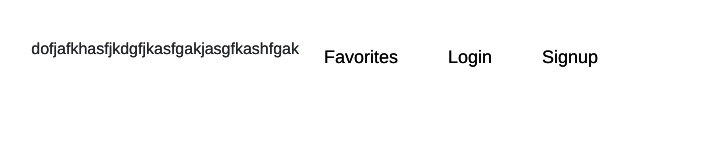
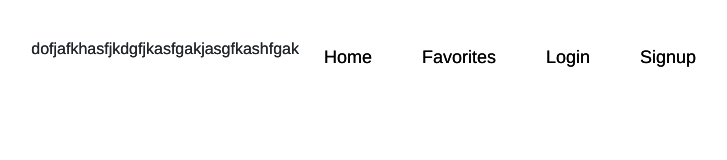
Before and after one commit to kensayo/frontend-capstone, a React (Create React App) app: page /nav in a window 1280 px wide. Shown: the top 160 px of the page, without its empty margins (1-728 px from the left). Built offline with nearby package versions, Linux system fonts and the light colour scheme.

Commit message:
Add home link to navbar

```diff
--- a/src/components/Navbar.js
+++ b/src/components/Navbar.js
@@ -18,6 +18,7 @@ const Navbar = () => (
               </div>
             </div>
           </li>
+          <li><Link to="/" className="navLink">Home</Link></li>
           <li><Link to="/fav" className="navLink">Favorites</Link></li>
           <li><Link to="/login" className="navLink">Login</Link></li>
           <li><Link to="/signup" className="navLink">Signup</Link></li>
```
